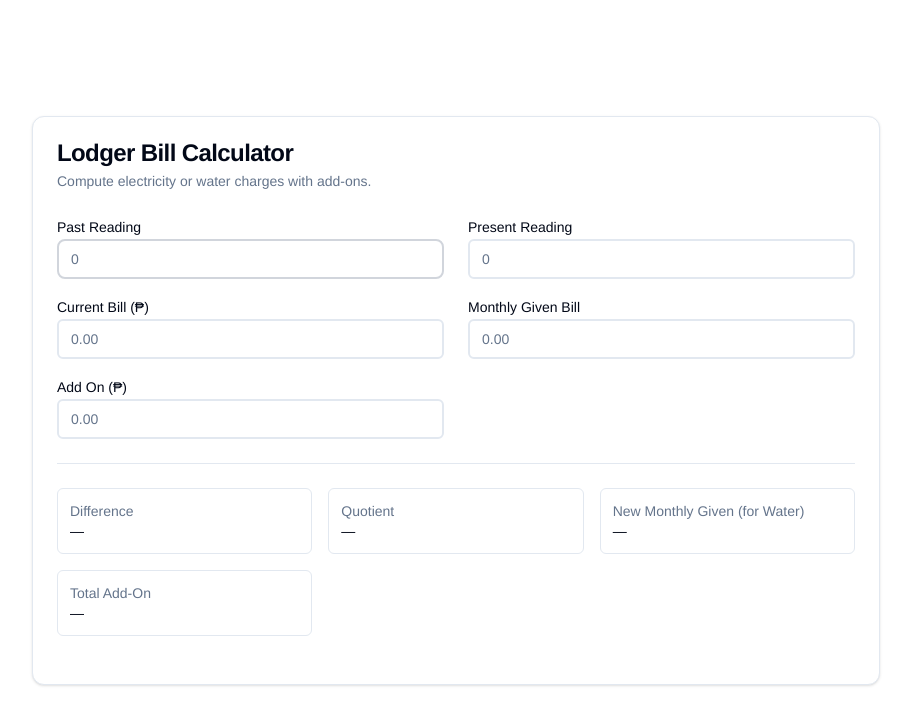
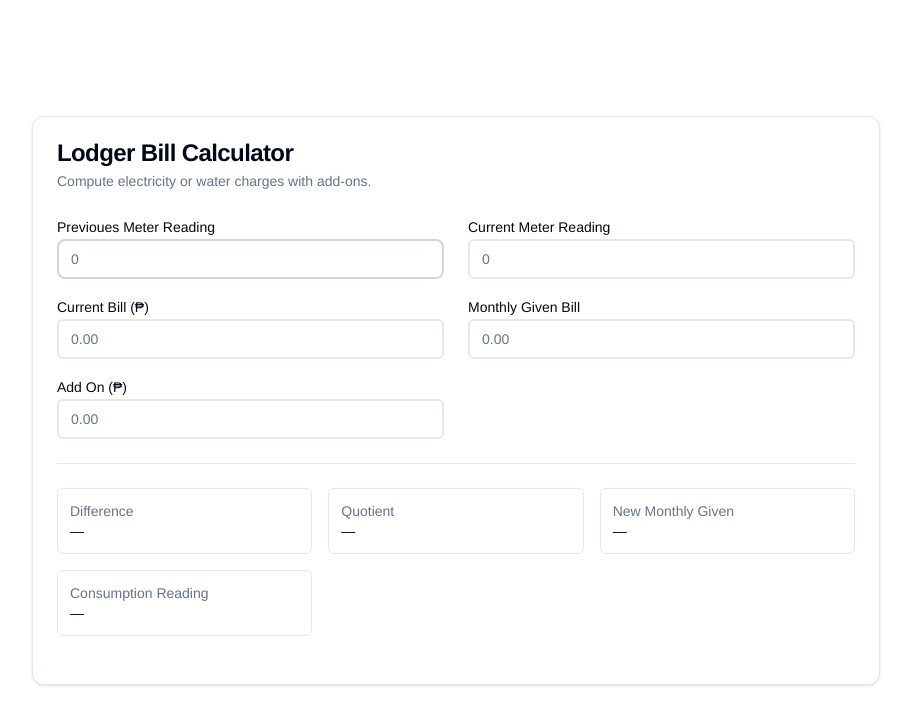
Before and after one commit to MicVillacarlos/lodger-calc, a React (Vite) app: page / in a window 1280 px wide. Shown: the top 724 px of the page, without its empty margins (184-1095 px from the left). Built offline with nearby package versions, Linux system fonts and the light colour scheme.

Commit message:
Change labels

```diff
--- a/src/components/Calculator.tsx
+++ b/src/components/Calculator.tsx
@@ -91,7 +91,7 @@ export default function Calculator() {
           <div className="grid grid-cols-2 md:grid-cols-2 gap-6">
             <div className="space-y-4">
               <div className="space-y-2 ">
-                <Label htmlFor="past_reading">Past Reading</Label>
+                <Label htmlFor="past_reading">Previoues Meter Reading</Label>
                 <Input
                   id="past_reading"
                   type="number"
@@ -127,7 +127,7 @@ export default function Calculator() {
 
             <div className="space-y-4">
               <div className="space-y-2">
-                <Label htmlFor="present_reading">Present Reading</Label>
+                <Label htmlFor="present_reading">Current Meter Reading</Label>
                 <Input
                   id="present_reading"
                   type="number"
@@ -173,7 +173,7 @@ export default function Calculator() {
               </div>
             </div>
             <div className="rounded-md border p-3">
-              <div>New Monthly Given (for Water)</div>
+              <div>New Monthly Given</div>
               <div className="text-foreground font-medium">
                 {formData.current_bill !== "" &&
                 formData.monthly_given_bill !== "" &&
@@ -188,7 +188,7 @@ export default function Calculator() {
               </div>
             </div>
             <div className="rounded-md border p-3">
-              <div>Total Add-On</div>
+              <div>Consumption Reading</div>
               <div className="text-foreground font-medium">
                 {formData.current_bill !== "" &&
                 formData.monthly_given_bill !== "" &&
```
